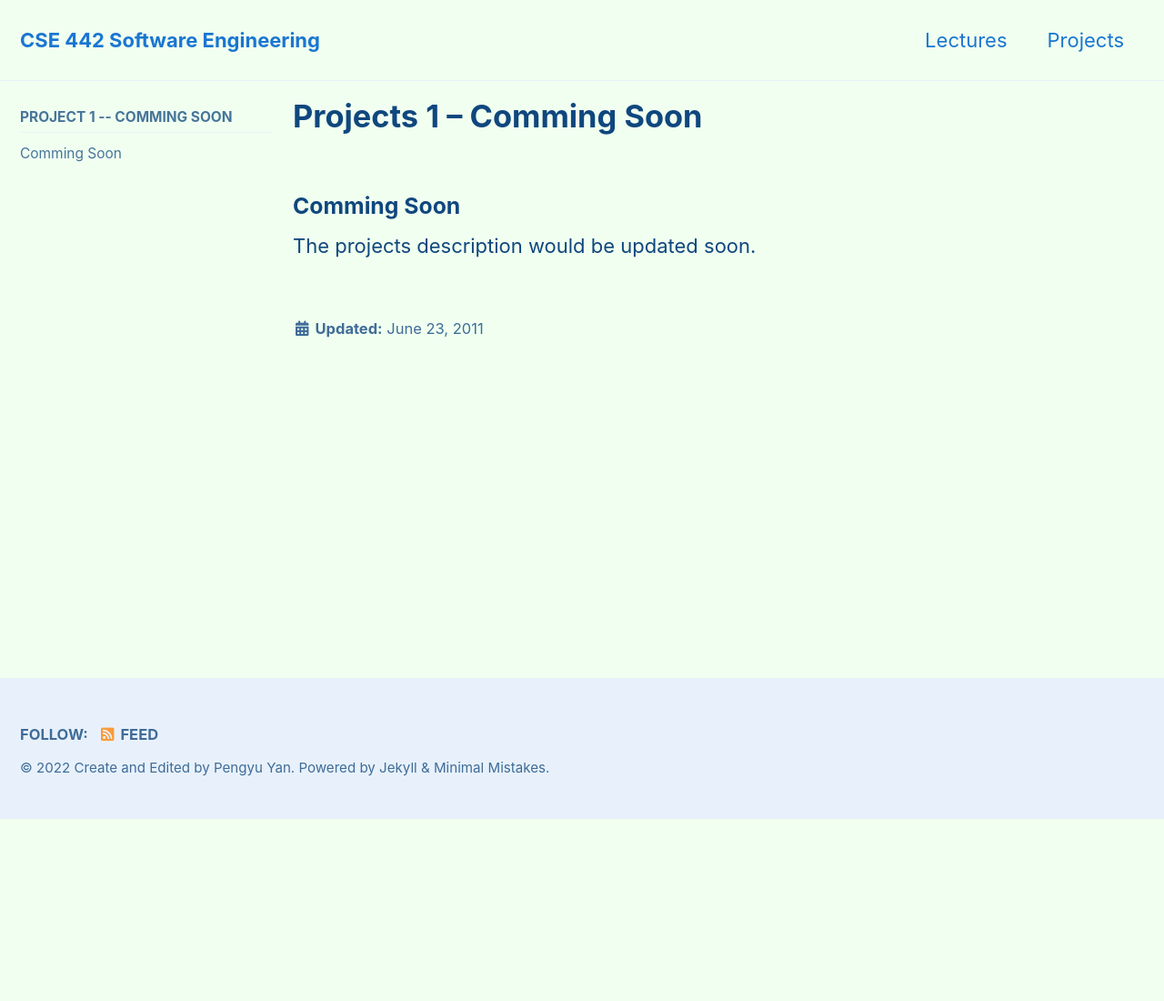
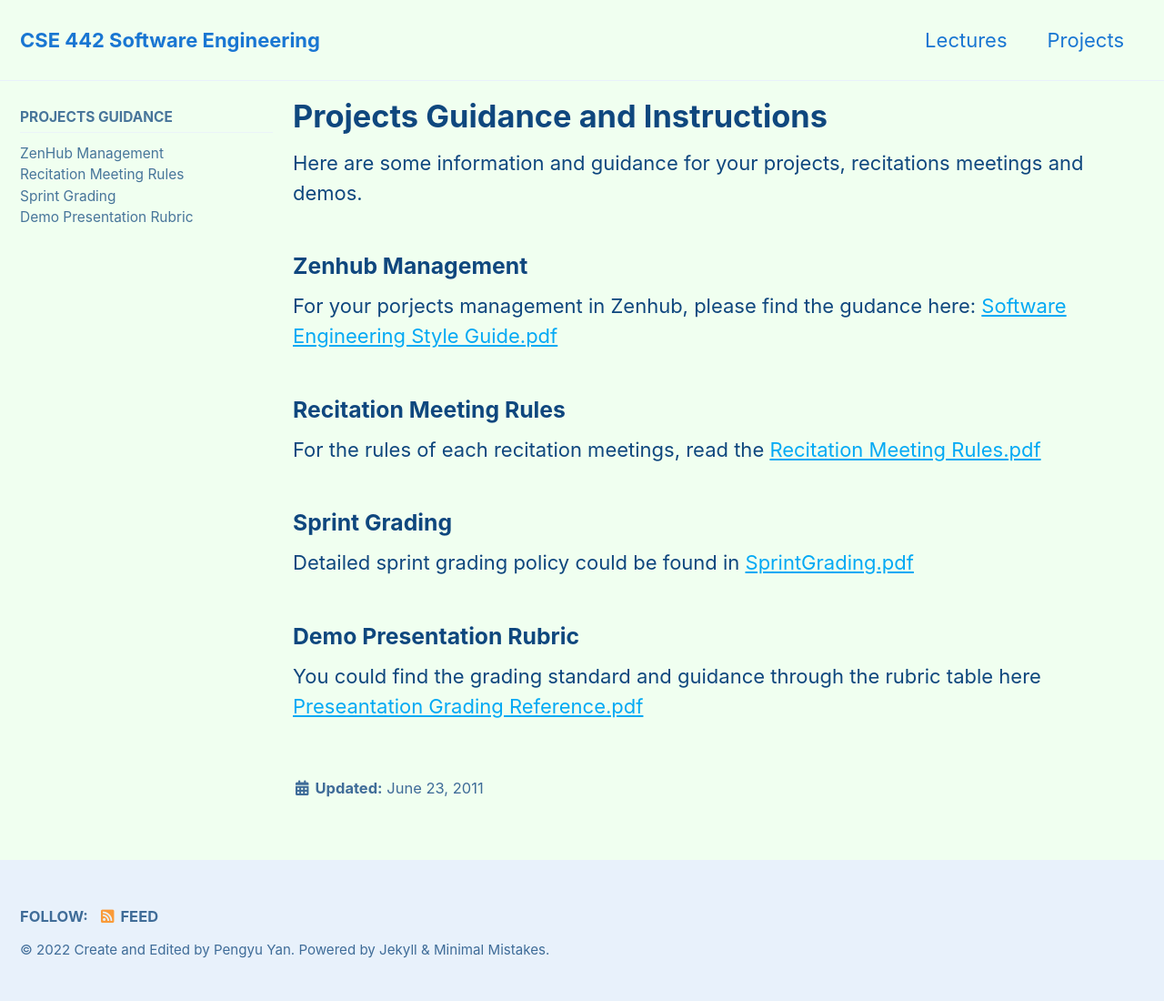
Before and after one commit to xlab-classes/cse442, a Jekyll site: the page built from _pages/projects.md, in a window 1280 px wide. Shown: the whole page at 91% size. Built offline with Jekyll 4.4.1, drawn with Linux system fonts in a browser that asks for light colours; cached includes are drawn as plain includes; before the commit the page ends 900 px from its top, so only the background shows below that.

Commit message:
add the instruction of projects guidance

```diff
--- a/_data/navigation.yml
+++ b/_data/navigation.yml
@@ -8,12 +8,17 @@ main:
     url: /projects/
 
 projects:
-  - title: Project 1 -- Comming Soon
+  - title: Projects Guidance
     url: /projects/
     children:
-      - title: "Comming Soon"
-        url: /projects/#comming-soon
-
+      - title: ZenHub Management
+        url: /projects/#Zenhub-Management
+      - title: Recitation Meeting Rules
+        url: /projects/#Recitation-Meeting-Rules
+      - title: Sprint Grading
+        url: /projects/#Sprint-Grading
+      - title: Demo Presentation Rubric
+        url: /projects/#Demo-Presentation-Rubric
 
   # - title: Project 2 -- IBM server
   #   url: /projects2/
--- a/_pages/projects.md
+++ b/_pages/projects.md
@@ -1,7 +1,7 @@
 ---
 layout: single
 classes: wide
-title: "Projects 1 -- Comming Soon"
+title: "Projects Guidance and Instructions"
 permalink: /projects/
 date: 2011-06-23T18:38:52+00:00
 sidebar:
@@ -9,5 +9,20 @@ sidebar:
 ---
 
 
-### Comming Soon
-The projects description would be updated soon.
+Here are some information and guidance for your projects, recitations meetings and demos.
+
+### Zenhub Management
+
+For your porjects management in Zenhub, please find the gudance here: [Software Engineering Style Guide.pdf](../assets/project_guidance/StyleGuide.pdf)
+
+### Recitation Meeting Rules
+
+For the rules of each recitation meetings, read the [Recitation Meeting Rules.pdf](../assets/project_guidance/RecitationMeetingRules.pdf)
+
+### Sprint Grading
+
+Detailed sprint grading policy could be found in [SprintGrading.pdf](../assets/project_guidance/SprintGrading.pdf)
+
+### Demo Presentation Rubric
+
+You could find the grading standard and guidance through the rubric table here [Preseantation Grading Reference.pdf](../assets/project_guidance/PresentationGradeRubric.pdf)
```
